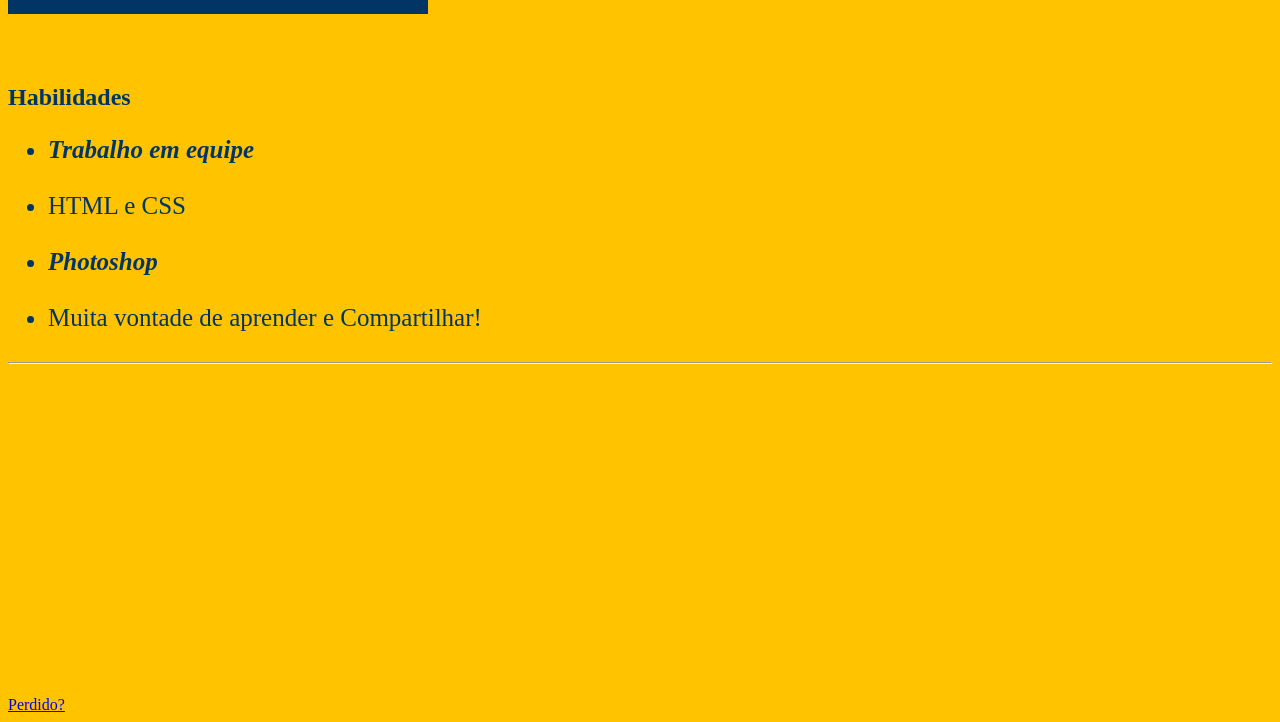
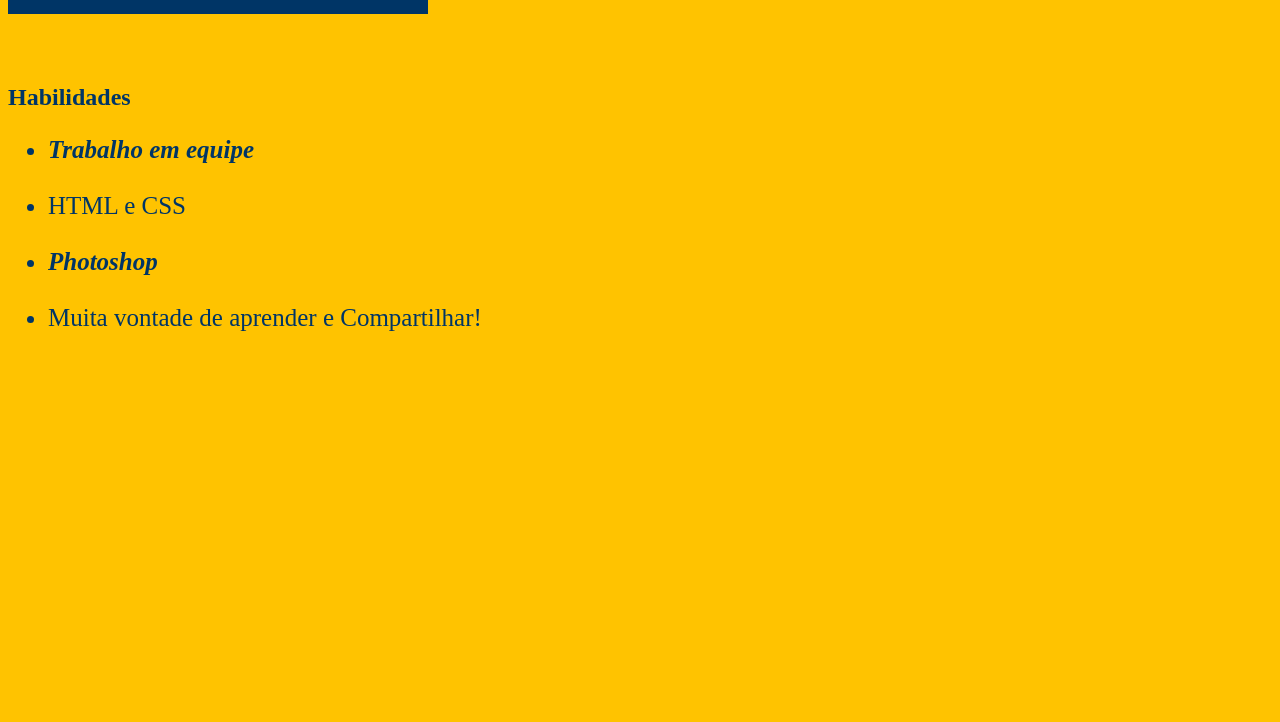
Before and after one commit to lucas21-dev/lucas21-dev.github.io, a plain HTML site: page index.html in a window 1280 px wide. Shown: the part 693-1415 px from the top of the page. After the commit the page ends 1055 px from the top, so only its background shows below. Drawn offline with Linux system fonts and the light colour scheme.

Commit message:
mudancas de organizacao  no codigo html

```diff
--- a/index.html
+++ b/index.html
@@ -43,9 +43,5 @@
         <br>
         <li class="learning-machine">Muita vontade de aprender e Compartilhar!</li>
     </ul>
-    <hr>
-     <br><br><br><br><br><br><br><br><br><br><br><br><br><br><br><br><br><br>
-    <a href=".photo">Perdido?</a>
-
 </body>
 </html>
```
